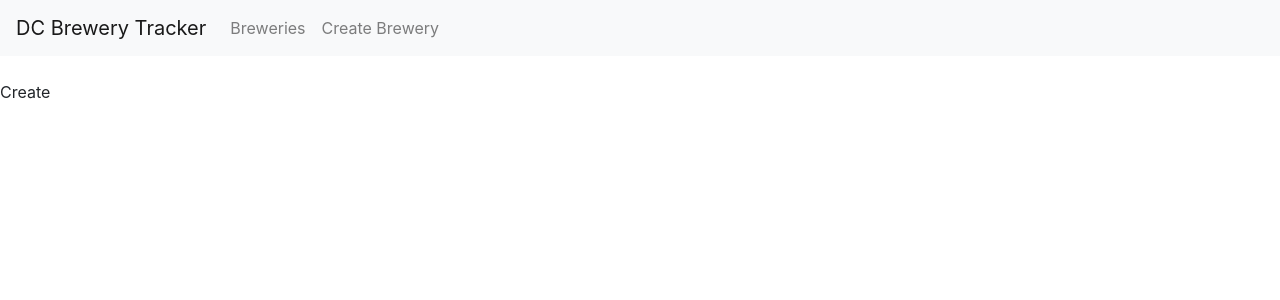
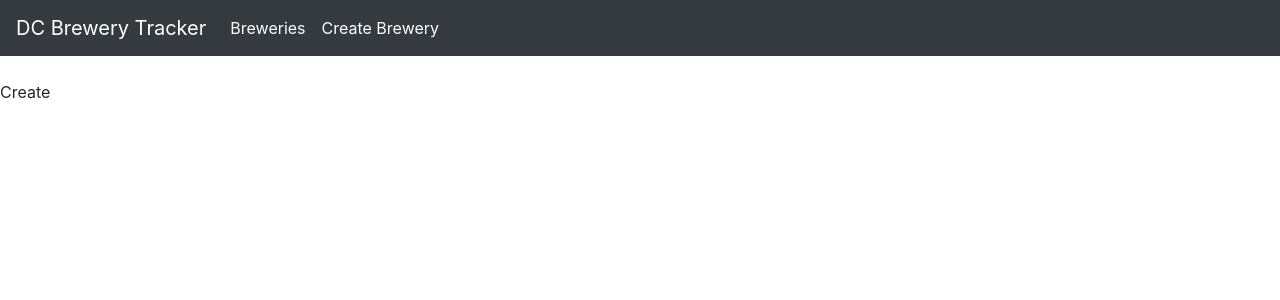
Before and after one commit to jcasado6/front-end-api-project, a React (Create React App) app: page /create in a window 1280 px wide. Shown: the top 300 px of the page. Built offline with nearby package versions, Linux system fonts and the light colour scheme; no server answers.

Commit message:
cant fetch my backend

```diff
--- a/src/App.js
+++ b/src/App.js
@@ -5,26 +5,42 @@ import BreweryList from './BreweryList';
 import CreateBrewery from './CreateBrewery';
 import EditBrewery from './EditBrewery'
 
+const proxyurl = "https://cors-anywhere.herokuapp.com/"
+const url = 'http://localhost:8080/'
+class App extends Component {
+  constructor () {
+    super ()
+    this.state = {
+      beerData: []
+    }
+  }
+  componentDidMount(){
+    fetch (proxyurl + url)
+    .then(res => res.json())
+    .then(res => {
+      console.log(res)
+      this.setState({beerData: res})
+      console.log(this.state.countryData)
+    })
+  }
 
-class App extends Component {
-  render () {
+  render() {
     return (
       <div className="App">
-          <nav className="navbar navbar-expand-lg navbar-light bg-light">
-
-            <Link to="/" className="navbar-brand">DC Brewery Tracker</Link>
+        <nav className="navbar navbar-expand-lg navbar-light bg-dark">
+          <Link to="/" className="navbar-brand text-white">DC Brewery Tracker</Link>
           <div className="collpase navbar-collapse">
             <ul className="navbar-nav mr-auto">
               <li className="navbar-item">
-                  <Link to="/" className="nav-link">Breweries</Link>
+                <Link to="/" className="nav-link text-white">Breweries</Link>
               </li>
               <li className="navbar-item">
-                  <Link to="/create" className="nav-link">Create Brewery</Link>
+                <Link to="/create" className="nav-link text-white">Create Brewery</Link>
               </li>
             </ul>
           </div>
         </nav>
-          <br/>
+        <br />
         <Route path="/" exact component={BreweryList} />
         <Route path="/edit/:id" component={EditBrewery} />
         <Route path="/create" component={CreateBrewery} />
@@ -33,4 +49,5 @@ class App extends Component {
   }
 }
 
+
 export default App;
--- a/src/CreateBrewery.js
+++ b/src/CreateBrewery.js
@@ -1,6 +1,19 @@
 import React, { Component } from 'react';
 
 class CreateBrewery extends Component {
+    constructor(props) {
+        super(props)
+
+        this.state = {
+            name: " ",
+            brewery_type : " ",
+            street: " ",
+            city: " ",
+            state: " ",
+            postal_code: " ",
+            phone: " "
+        }
+    }
         render() {
             return (
                 <div>
@@ -11,4 +24,5 @@ class CreateBrewery extends Component {
     }
 
 
+
 export default CreateBrewery
```
Lines whose indentation alone changed are shown as unchanged.
